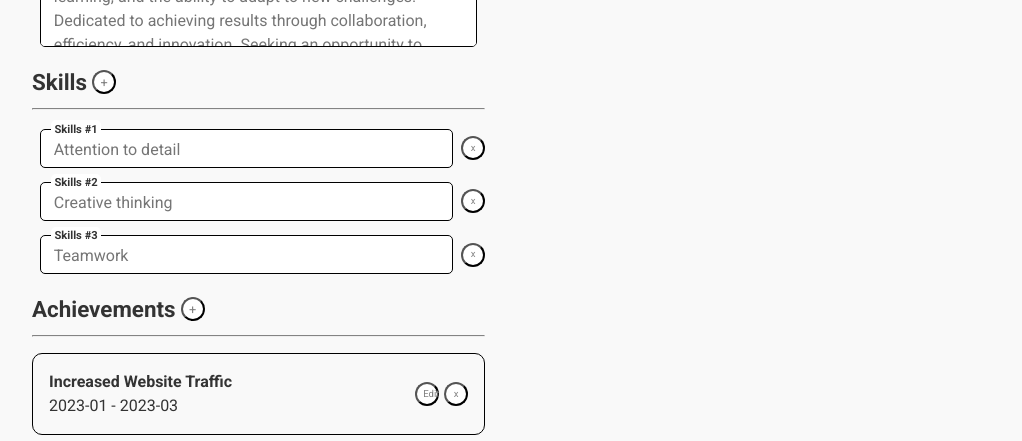
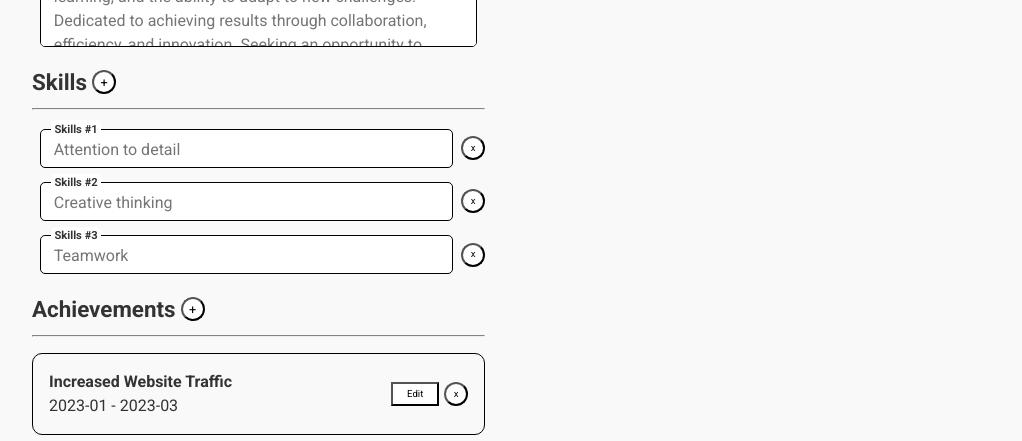
Before and after one commit to CeeZ-11/Odin-Project-CV-Application, a React (Vite) app: page / in a window 1280 px wide. Shown: the part 461-902 px from the top of the page, without its empty margins (64-1086 px from the left). Built offline with nearby package versions, Linux system fonts and the light colour scheme.

Commit message:
:art: style: Update button border and width

```diff
--- a/src/components/Editor/DisplayAchievementsForm.jsx
+++ b/src/components/Editor/DisplayAchievementsForm.jsx
@@ -73,7 +73,9 @@ export default function DisplayAchievementsForm({
           />
           <label htmlFor="endDate">End Date</label>
         </div>
-        <button className="achievements-btn"> Cancel </button>
+        <button type="button" className="achievements-btn">
+          Cancel
+        </button>
       </form>
     </>
   );
--- a/src/styles/App.css
+++ b/src/styles/App.css
@@ -146,6 +146,12 @@ li input {
   grid-column: span 2;
 }
 
+.achievements-btn {
+  width: 3rem;
+  margin-left: 0.5rem;
+  border-radius: 0%;
+}
+
 @media (max-width: 1200px) {
   .personal-details {
     grid-template-columns: 1fr;
--- a/src/styles/index.css
+++ b/src/styles/index.css
@@ -41,7 +41,7 @@
 
   /* Button  */
   --button-bg-color: white;
-  --button-color: gray;
+  --button-color: black;
   --button-border-radius: 50%;
   --button-height: 1.5rem;
   --button-width: 1.5rem;
```
